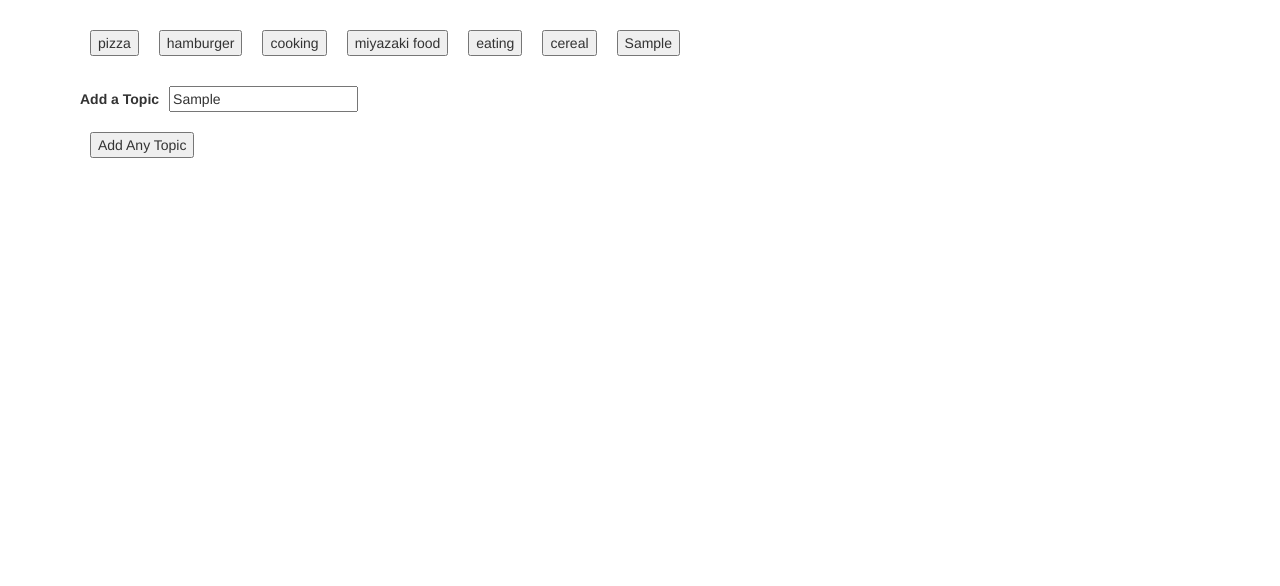
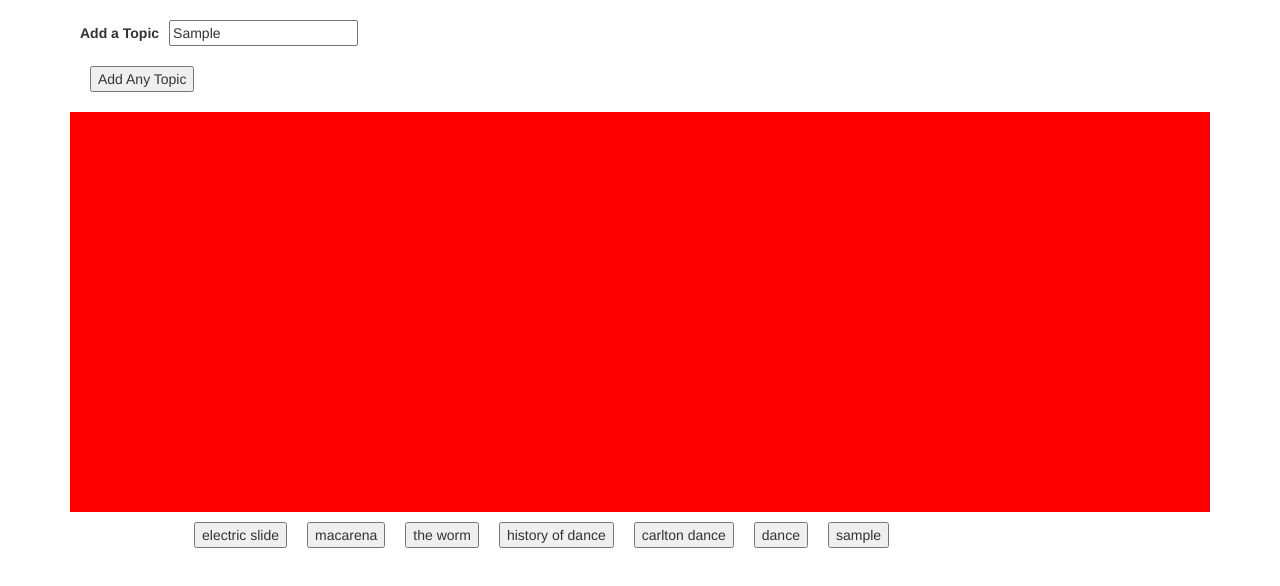
Before and after one commit to jessitea/GiphyFun, a plain HTML site: page index.html in a window 1280 px wide. Both pictures are taken after typing "Sample" into the empty fields and a click on the input "Add Any Topic". Drawn offline with nearby package versions, Linux system fonts and the light colour scheme.

Commit message:
Added feature to prevent duplicate buttons

```diff
--- a/assets/css/style.css
+++ b/assets/css/style.css
@@ -1,18 +1,65 @@
 
-    button, div, form, input {
+    button, form, input {
 
       margin: 10px;
 
     }
 
-    img {
+	#buttons-view-outer {
 
-    	padding: 5px;
+		width: 80%;
+		overflow: scroll;
+		height: 10%;
+		margin: 0 auto;
+	}
+
+	#buttons-view {
+
+		white-space: nowrap;
+
+	}
+
+
+
+    .generated-gif {
+
+    	padding: 0px 8px 8px 8px;
+    	width: 150px;
+    	/*float: left;*/
+    	/*display: inline;*/
+
+    }
+
+    #gifs-view-outer {
+
+    	width: 100%;
+    	height: 400px;
+    	overflow: scroll;
+    	background-color: red;
     }
 
     #gifs-view {
 
     	float: left;
+    	/*display: inline-block;*/
+    	width: 100%;
+    	overflow: scroll;
+    }
+
+    .rating {
+
+    	padding: 8px 8px 0px 8px;
+    	/*float: left;*/
+    	width: 150px;
+
+    }
+
+    .gif {
+
+    	width: 150px;
+    }
+
+    .gif-box {
+
     	display: inline-block;
-    	width: 100%;
     }
--- a/assets/javascript/giphy.js
+++ b/assets/javascript/giphy.js
@@ -1,6 +1,6 @@
 
       // Declaring variables and initial array of gifs
-      var topics = ["pizza", "hamburger", "cooking", "miyazaki food", "eating", "cereal"];
+      var topics = ["electric slide", "macarena", "the worm", "history of dance", "carlton dance", "dance"];
 
       var i = 0;
 
@@ -44,9 +44,15 @@
             for (i = 0; i < 10; i++) {
 
           // Creates a div to hold the gif
-           var newDiv = $('<div>');
+          //  var newDiv = $('<div>');
 
-          // Retrieves the Rating Data
+          // newDiv.addClass("gif-box");
+
+          // newDiv.attr("id", [i]);
+
+          // $("#gifs-view").append(newDiv);
+
+          // var coolGif = $('#gif' + [i]);
 
           var movingUrl = response.data[i].images.downsized_medium.url;
 
@@ -56,14 +62,46 @@
 
           console.log("StillURL " + stillUrl);
 
-          $('#gifs-view').append('<p><b>Rating:</b> ' + rating + '</p>');
-          $('#gifs-view').append('<img src="' + stillUrl + '" height="150" class="gif" data-state="still" data-still="' + stillUrl + '" data-animate="' + movingUrl + '">');
+          $("#gifs-view").append('<div class="generated-gif" id="rating"><b>Rating:</b> ' + rating + '</div>');
+          $("#gifs-view").append('<div class="generated-gif" id="coolgif"><img src="' + stillUrl + '" width="150" class="gif" data-state="still" data-still="' + stillUrl + '" data-animate="' + movingUrl + '" data-index="' + [i] + '"></div>');
+          // $('#gifs-view').append(coolGif);
 
+
+          $('div.data-index' + [i]).wrapAll("<div class='gif-box'>");
 
 
         }
 
         })
+
+
+
+
+      }
+
+
+
+
+
+      // Function to add button
+      $("#add-topic").on("click", function(event) {
+        event.preventDefault();
+
+        var topic = $("#topic-input").val().trim().toLowerCase();
+
+          var topicInArray = topics.indexOf(topic);
+
+          if (topicInArray == -1) {
+
+        topics.push(topic);
+
+
+        renderButtons();
+
+      }
+
+      })
+
 
 
        // Function to animate gifs
@@ -92,26 +130,6 @@
 
     })
 
-      }
-
-
-
-
-
-      // Function to add button
-      $("#add-topic").on("click", function(event) {
-        event.preventDefault();
-
-        var topic = $("#topic-input").val().trim();
-
-
-        topics.push(topic);
-
-
-        renderButtons();
-      })
-
-
 
       $(document).on("click", ".topicgif", displayGifs);
 
--- a/index.html
+++ b/index.html
@@ -19,15 +19,20 @@
     <div class="container">
 
 
-      <!-- Rendered buttons will appear here  -->
-      <div id="buttons-view"></div><form id="topic-form"><label for="topic-input">Add a Topic</label><input type="text" id="topic-input"><br>
+
+      <div id="search-container">
+      <form id="topic-form"><label for="topic-input">Add a Topic</label><input type="text" id="topic-input"><br>
 
         <!-- Button triggers new movie to be added -->
         <input id="add-topic" type="submit" value="Add Any Topic">
       </form>
+      </div>
 
       <!-- Topic gifs appear here -->
-      <div id="gifs-view"></div>
+      <div id="gifs-view-outer"><div id="gifs-view"></div></div>
+
+       <!-- Rendered buttons will appear here  -->
+      <div id="buttons-view-outer"><div id="buttons-view"></div></div>
 
 
     </div>
```
Also changed, not shown: assets/images/arrow-left-128.png (added), assets/images/arrow-right-128.png (added).
